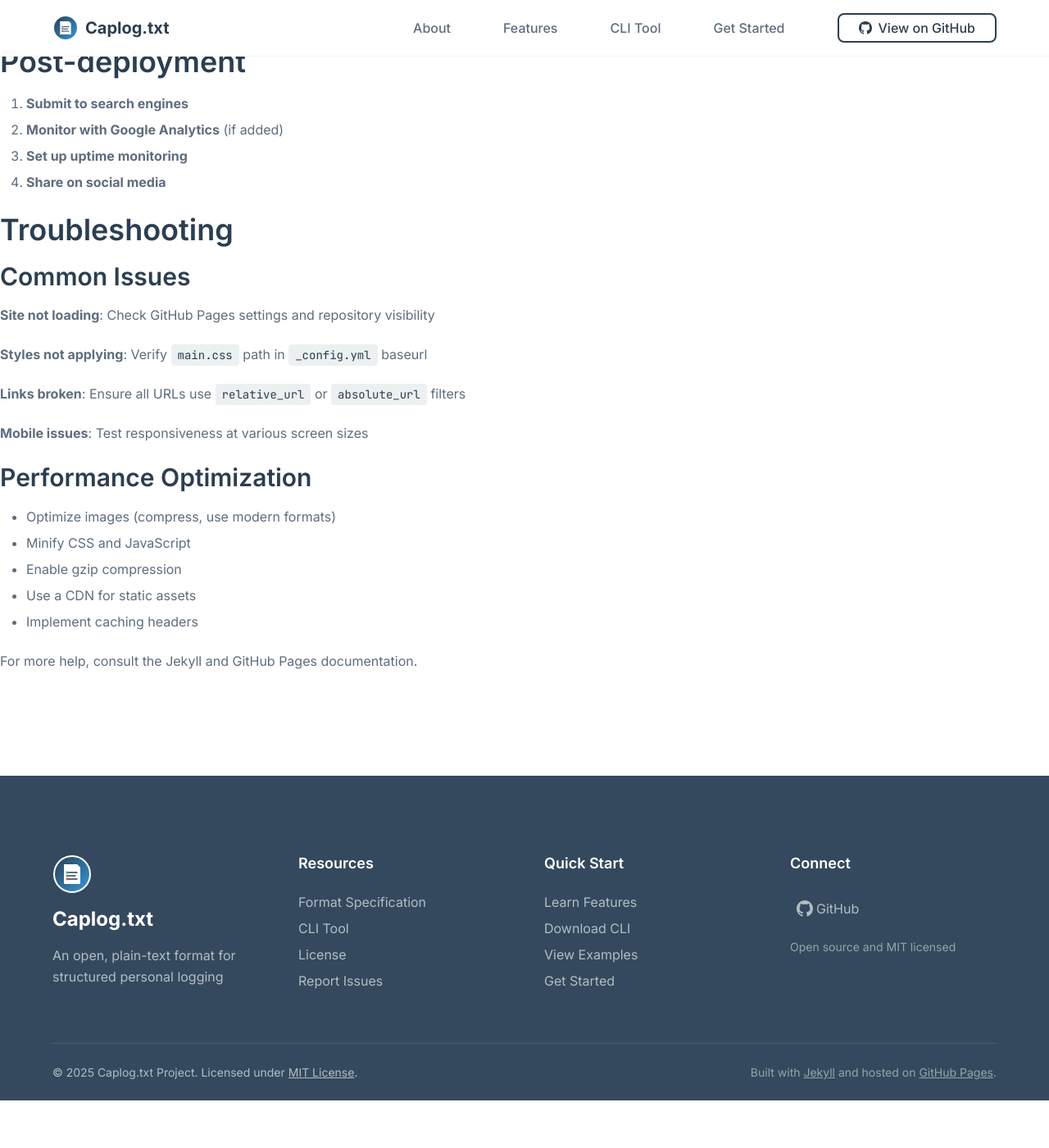
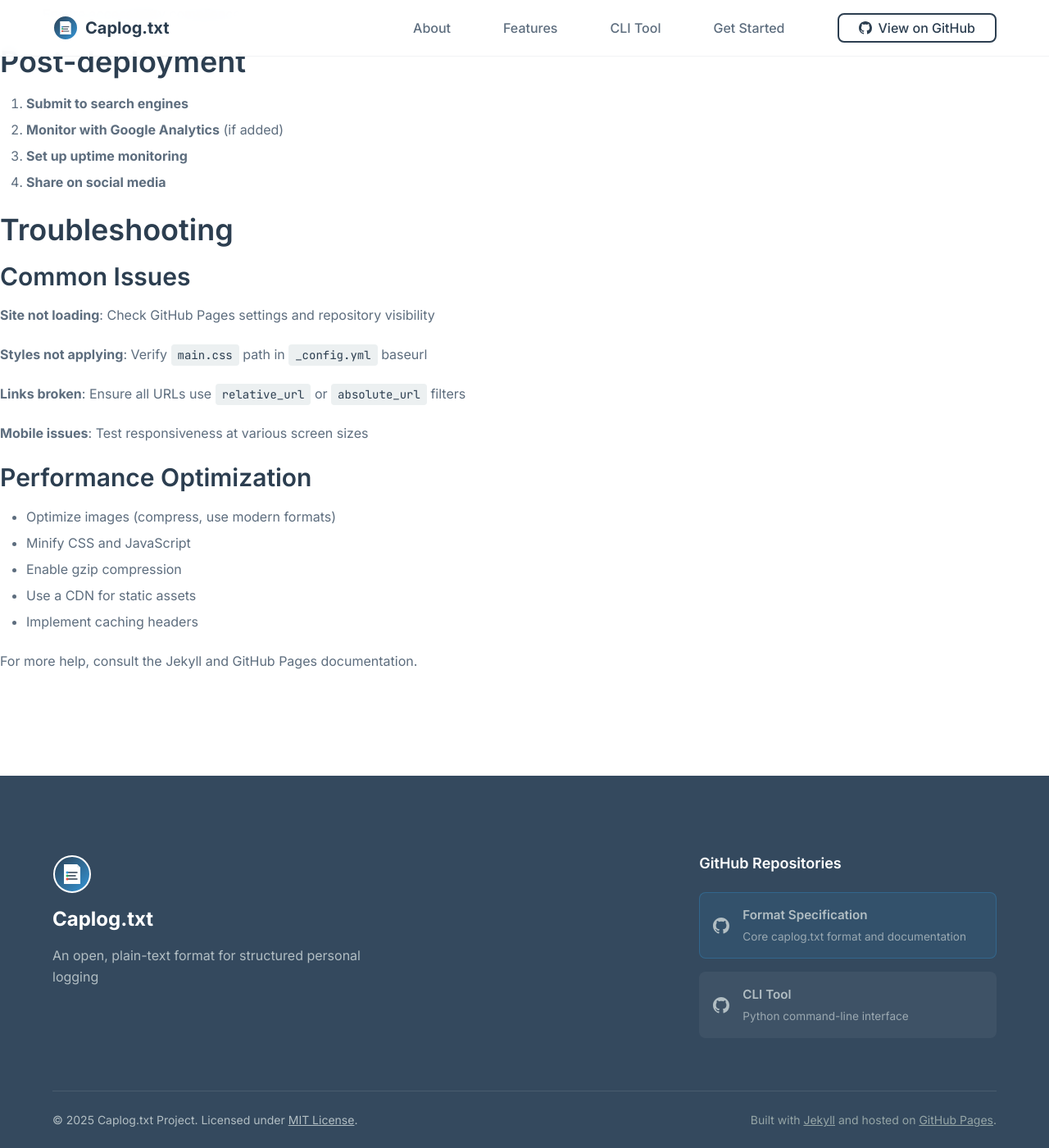
Before and after one commit to shubhambhahada/caplog-txt-website, a Jekyll site: the page built from DEPLOYMENT.md, in a window 1280 px wide and 1400 px high, scrolled down 3338 px. Shown: the whole window at 82% size. Built offline with Jekyll 4.4.1, drawn with Linux system fonts in a browser that asks for light colours; our own code applies the rules of GitHub Pages for plain Markdown files; before the commit the page ends 4680 px from its top, so only the background shows below that.

Commit message:
make the new changes

```diff
--- a/_includes/footer.html
+++ b/_includes/footer.html
@@ -1,45 +1,35 @@
 <footer class="site-footer">
     <div class="container">
         <div class="footer-content">
-            <div class="footer-section">
-                <div class="footer-brand">
-                    <img src="{{ '/assets/images/logo.svg' | relative_url }}" alt="{{ site.title }} Logo" class="footer-logo">
-                    <h3 class="footer-title">{{ site.title }}</h3>
-                    <p class="footer-description">{{ site.description }}</p>
-                </div>
+            <div class="footer-brand">
+                <img src="{{ '/assets/images/logo.svg' | relative_url }}" alt="{{ site.title }} Logo" class="footer-logo">
+                <h3 class="footer-title">{{ site.title }}</h3>
+                <p class="footer-description">{{ site.description }}</p>
             </div>
 
-            <div class="footer-section">
-                <h4 class="footer-heading">Resources</h4>
-                <ul class="footer-links">
-                    <li><a href="{{ site.github.repository_url }}" target="_blank" rel="noopener noreferrer">Format Specification</a></li>
-                    <li><a href="{{ site.github.cli_repository_url }}" target="_blank" rel="noopener noreferrer">CLI Tool</a></li>
-                    <li><a href="{{ site.github.repository_url }}/blob/main/LICENSE" target="_blank" rel="noopener noreferrer">License</a></li>
-                    <li><a href="{{ site.github.repository_url }}/issues" target="_blank" rel="noopener noreferrer">Report Issues</a></li>
-                </ul>
-            </div>
-
-            <div class="footer-section">
-                <h4 class="footer-heading">Quick Start</h4>
-                <ul class="footer-links">
-                    <li><a href="#features">Learn Features</a></li>
-                    <li><a href="#cli-tool">Download CLI</a></li>
-                    <li><a href="{{ site.github.repository_url }}/blob/main/sample.log" target="_blank" rel="noopener noreferrer">View Examples</a></li>
-                    <li><a href="#get-started">Get Started</a></li>
-                </ul>
-            </div>
-
-            <div class="footer-section">
-                <h4 class="footer-heading">Connect</h4>
-                <div class="social-links">
-                    <a href="{{ site.github.repository_url }}" target="_blank" rel="noopener noreferrer" aria-label="GitHub Repository" class="social-link">
+            <div class="footer-repositories">
+                <h4 class="footer-heading">GitHub Repositories</h4>
+                <div class="repo-links">
+                    <a href="{{ site.github.repository_url }}" target="_blank" rel="noopener noreferrer" class="repo-link primary-repo">
                         <svg class="icon" width="20" height="20" viewBox="0 0 16 16" fill="currentColor">
                             <path d="M8 0C3.58 0 0 3.58 0 8c0 3.54 2.29 6.53 5.47 7.59.4.07.55-.17.55-.38 0-.19-.01-.82-.01-1.49-2.01.37-2.53-.49-2.69-.94-.09-.23-.48-.94-.82-1.13-.28-.15-.68-.52-.01-.53.63-.01 1.08.58 1.23.82.72 1.21 1.87.87 2.33.66.07-.52.28-.87.51-1.07-1.78-.2-3.64-.89-3.64-3.95 0-.87.31-1.59.82-2.15-.08-.2-.36-1.02.08-2.12 0 0 .67-.21 2.2.82.64-.18 1.32-.27 2-.27.68 0 1.36.09 2 .27 1.53-1.04 2.2-.82 2.2-.82.44 1.1.16 1.92.08 2.12.51.56.82 1.27.82 2.15 0 3.07-1.87 3.75-3.65 3.95.29.25.54.73.54 1.48 0 1.07-.01 1.93-.01 2.2 0 .21.15.46.55.38A8.013 8.013 0 0016 8c0-4.42-3.58-8-8-8z"/>
                         </svg>
-                        GitHub
+                        <div class="repo-info">
+                            <span class="repo-name">Format Specification</span>
+                            <span class="repo-desc">Core caplog.txt format and documentation</span>
+                        </div>
+                    </a>
+
+                    <a href="{{ site.github.cli_repository_url }}" target="_blank" rel="noopener noreferrer" class="repo-link">
+                        <svg class="icon" width="20" height="20" viewBox="0 0 16 16" fill="currentColor">
+                            <path d="M8 0C3.58 0 0 3.58 0 8c0 3.54 2.29 6.53 5.47 7.59.4.07.55-.17.55-.38 0-.19-.01-.82-.01-1.49-2.01.37-2.53-.49-2.69-.94-.09-.23-.48-.94-.82-1.13-.28-.15-.68-.52-.01-.53.63-.01 1.08.58 1.23.82.72 1.21 1.87.87 2.33.66.07-.52.28-.87.51-1.07-1.78-.2-3.64-.89-3.64-3.95 0-.87.31-1.59.82-2.15-.08-.2-.36-1.02.08-2.12 0 0 .67-.21 2.2.82.64-.18 1.32-.27 2-.27.68 0 1.36.09 2 .27 1.53-1.04 2.2-.82 2.2-.82.44 1.1.16 1.92.08 2.12.51.56.82 1.27.82 2.15 0 3.07-1.87 3.75-3.65 3.95.29.25.54.73.54 1.48 0 1.07-.01 1.93-.01 2.2 0 .21.15.46.55.38A8.013 8.013 0 0016 8c0-4.42-3.58-8-8-8z"/>
+                        </svg>
+                        <div class="repo-info">
+                            <span class="repo-name">CLI Tool</span>
+                            <span class="repo-desc">Python command-line interface</span>
+                        </div>
                     </a>
                 </div>
-                <p class="footer-note">Open source and MIT licensed</p>
             </div>
         </div>
 
--- a/assets/css/main.scss
+++ b/assets/css/main.scss
@@ -540,8 +540,149 @@
   background-color: var(--background-primary);
 }
 
-.section-cli {
-  background-color: var(--background-secondary);
+.section-apps {
+  background: linear-gradient(135deg, #f8f9fa 0%, #e9ecef 100%);
+  border-top: 4px solid var(--accent-color);
+}
+
+.apps-header {
+  text-align: center;
+  margin-bottom: var(--spacing-3xl);
+}
+
+.apps-header h2 {
+  font-size: 2.5rem;
+  font-weight: 700;
+  margin-bottom: var(--spacing-md);
+  color: var(--primary-color);
+}
+
+.apps-subtitle {
+  font-size: 1.25rem;
+  color: var(--text-secondary);
+  max-width: 600px;
+  margin: 0 auto;
+}
+
+.apps-grid {
+  display: grid;
+  grid-template-columns: repeat(auto-fit, minmax(350px, 1fr));
+  gap: var(--spacing-xl);
+  max-width: 800px;
+  margin: 0 auto;
+}
+
+.app-card {
+  display: flex;
+  gap: var(--spacing-lg);
+  padding: var(--spacing-xl);
+  background: var(--background-primary);
+  border-radius: var(--radius-xl);
+  box-shadow: var(--shadow-medium);
+  transition: var(--transition-base);
+  border: 2px solid transparent;
+}
+
+.app-card:hover {
+  transform: translateY(-4px);
+  box-shadow: 0 8px 25px rgba(0, 0, 0, 0.15);
+  border-color: var(--accent-color);
+}
+
+.app-card.coming-soon {
+  opacity: 0.7;
+  border-style: dashed;
+  border-color: var(--border-color);
+}
+
+.app-card.coming-soon:hover {
+  transform: none;
+  border-color: var(--text-muted);
+}
+
+.app-icon {
+  flex-shrink: 0;
+  width: 60px;
+  height: 60px;
+  background: linear-gradient(135deg, var(--accent-color), #2980b9);
+  border-radius: var(--radius-lg);
+  display: flex;
+  align-items: center;
+  justify-content: center;
+  color: white;
+}
+
+.app-card.coming-soon .app-icon {
+  background: linear-gradient(135deg, var(--text-muted), #7f8c8d);
+}
+
+.app-icon svg {
+  width: 28px;
+  height: 28px;
+}
+
+.app-content {
+  flex: 1;
+  display: flex;
+  flex-direction: column;
+  gap: var(--spacing-sm);
+}
+
+.app-title {
+  font-size: 1.25rem;
+  font-weight: 600;
+  margin: 0;
+  color: var(--primary-color);
+}
+
+.app-description {
+  color: var(--text-secondary);
+  line-height: 1.6;
+  margin: 0;
+  flex: 1;
+}
+
+.app-link {
+  display: inline-flex;
+  align-items: center;
+  gap: var(--spacing-xs);
+  color: var(--accent-color);
+  text-decoration: none;
+  font-weight: 500;
+  margin-top: var(--spacing-sm);
+  transition: var(--transition-fast);
+}
+
+.app-link:hover,
+.app-link:focus {
+  color: #2980b9;
+  text-decoration: none;
+}
+
+.app-link .icon {
+  width: 16px;
+  height: 16px;
+  transition: var(--transition-fast);
+}
+
+.app-link:hover .icon {
+  transform: translate(2px, -2px);
+}
+
+@media (max-width: 768px) {
+  .apps-grid {
+    grid-template-columns: 1fr;
+  }
+
+  .app-card {
+    flex-direction: column;
+    text-align: center;
+    gap: var(--spacing-md);
+  }
+
+  .app-icon {
+    align-self: center;
+  }
 }
 
 .section-cta {
@@ -768,12 +909,13 @@
 
 .footer-content {
   display: grid;
-  grid-template-columns: repeat(auto-fit, minmax(250px, 1fr));
-  gap: var(--spacing-2xl);
+  grid-template-columns: 2fr 1fr;
+  gap: var(--spacing-3xl);
   margin-bottom: var(--spacing-3xl);
+  align-items: start;
 }
 
-@media (max-width: 1024px) {
+@media (max-width: 768px) {
   .footer-content {
     grid-template-columns: 1fr;
     gap: var(--spacing-xl);
@@ -781,15 +923,15 @@
   }
 }
 
-.footer-section .footer-brand {
+.footer-brand {
   display: flex;
   flex-direction: column;
   align-items: flex-start;
   gap: var(--spacing-md);
 }
 
-@media (max-width: 1024px) {
-  .footer-section .footer-brand {
+@media (max-width: 768px) {
+  .footer-brand {
     align-items: center;
   }
 }
@@ -811,39 +953,80 @@
   color: #b2bec3;
   margin: 0;
   line-height: 1.625;
+  max-width: 400px;
+}
+
+.footer-repositories {
+  display: flex;
+  flex-direction: column;
+  gap: var(--spacing-lg);
 }
 
 .footer-heading {
   color: var(--text-white);
   font-size: 1.125rem;
   font-weight: 600;
-  margin: 0 0 var(--spacing-lg) 0;
-}
-
-.footer-links {
-  list-style: none;
-  padding: 0;
   margin: 0;
 }
 
-.footer-links li {
-  margin-bottom: var(--spacing-sm);
+.repo-links {
+  display: flex;
+  flex-direction: column;
+  gap: var(--spacing-md);
 }
 
-.footer-links li:last-child {
-  margin-bottom: 0;
+.repo-link {
+  display: flex;
+  align-items: center;
+  gap: var(--spacing-md);
+  padding: var(--spacing-md);
+  background-color: rgba(255, 255, 255, 0.05);
+  border-radius: var(--radius-md);
+  color: #b2bec3;
+  text-decoration: none;
+  transition: var(--transition-base);
+  border: 1px solid transparent;
 }
 
-.footer-links a {
-  color: #b2bec3;
+.repo-link:hover,
+.repo-link:focus {
+  background-color: rgba(255, 255, 255, 0.1);
+  color: var(--text-white);
   text-decoration: none;
-  transition: var(--transition-fast);
+  transform: translateY(-2px);
 }
 
-.footer-links a:hover,
-.footer-links a:focus {
-  color: var(--text-white);
-  text-decoration: none;
+.repo-link.primary-repo {
+  background-color: rgba(52, 152, 219, 0.1);
+  border-color: rgba(52, 152, 219, 0.3);
+}
+
+.repo-link.primary-repo:hover,
+.repo-link.primary-repo:focus {
+  background-color: rgba(52, 152, 219, 0.2);
+  border-color: rgba(52, 152, 219, 0.5);
+}
+
+.repo-link .icon {
+  width: 20px;
+  height: 20px;
+  flex-shrink: 0;
+}
+
+.repo-info {
+  display: flex;
+  flex-direction: column;
+  gap: var(--spacing-xs);
+}
+
+.repo-name {
+  font-weight: 600;
+  font-size: 0.95rem;
+}
+
+.repo-desc {
+  font-size: 0.85rem;
+  opacity: 0.8;
 }
 
 .social-links {
```
Also changed, not shown: index.md (+45 -21 lines).
